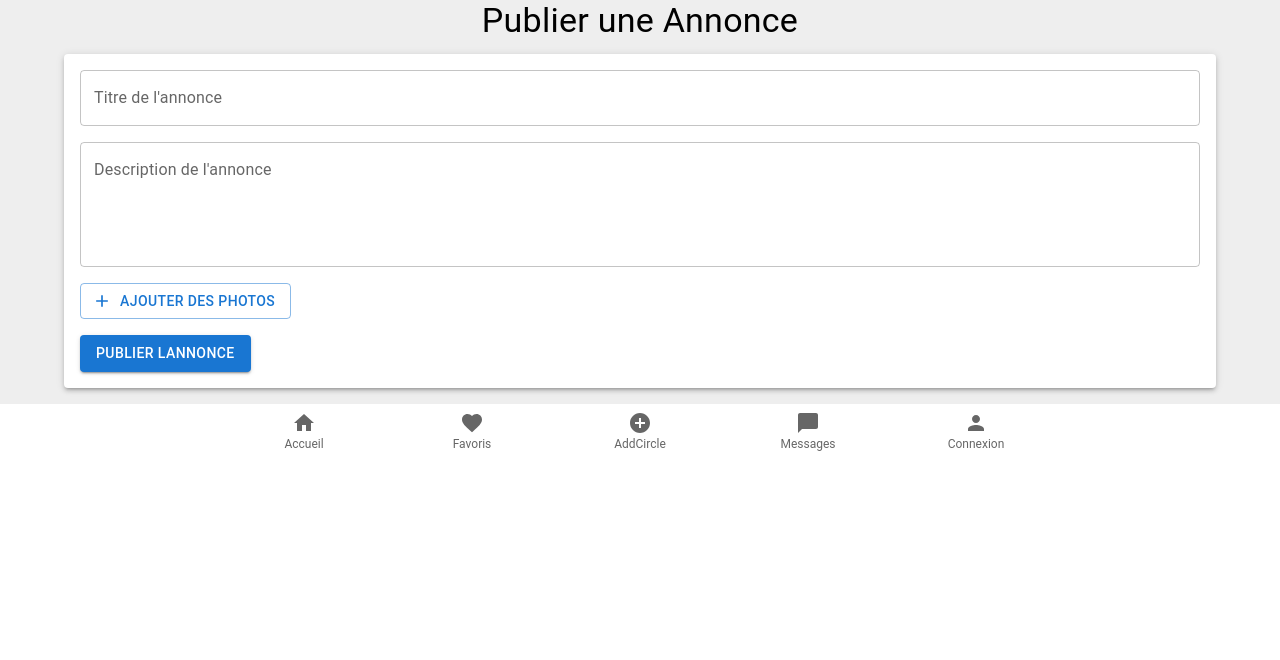
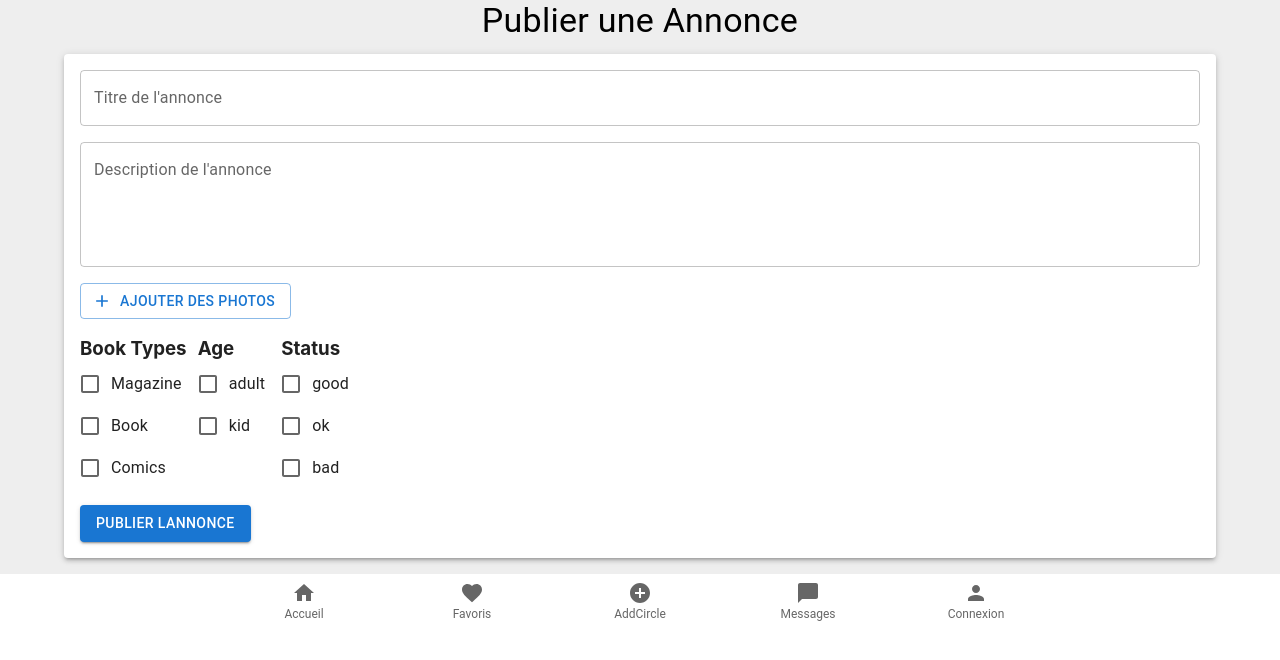
Before and after one commit to VinceBmmrt/projet-2-sensi-bd, a React (Vite) app: page /new-post in a window 1280 px wide. Shown: the top 660 px of the page. Built offline with nearby package versions, Linux system fonts and the light colour scheme.

Commit message:
refacto state

```diff
--- a/src/components/AddPostPage/AddPostPage.tsx
+++ b/src/components/AddPostPage/AddPostPage.tsx
@@ -7,6 +7,9 @@ import {
   Grid,
   Paper,
   IconButton,
+  FormGroup,
+  FormControlLabel,
+  Checkbox,
 } from '@mui/material';
 import { Add as AddIcon } from '@mui/icons-material';
 
@@ -14,7 +17,15 @@ function AddPostPage() {
   const [title, setTitle] = useState('');
   const [description, setDescription] = useState('');
   const [photos, setPhotos] = useState([]);
-
+  const [bookType, setBookType] = useState('');
+  const [age, setAge] = useState('');
+  const [status, setStatus] = useState('');
+  const [formData, setFormData] = useState({
+    distance: 5,
+    bookType: '',
+    age: '',
+    status: '',
+  });
   const handleTitleChange = (e) => {
     setTitle(e.target.value);
   };
@@ -35,12 +46,19 @@ function AddPostPage() {
       return updatedPhotos;
     });
   };
-
-  const handleSubmit = () => {
+  const handleCheckboxChange = (category, value) => {
+    setFormData((prevData) => ({
+      ...prevData,
+      [category]: prevData[category] === value ? '' : value,
+    }));
+  };
+  const handleSubmit = (event) => {
+    event.preventDefault();
     // Handle form submission logic here
     console.log('Title:', title);
     console.log('Description:', description);
     console.log('Photos:', photos);
+    console.log('FormCheckbox:', formData);
   };
 
   return (
@@ -49,6 +67,7 @@ function AddPostPage() {
         Publier une Annonce
       </Typography>
       <Paper elevation={3} style={{ padding: 16, marginBottom: 16 }}>
+        <form onSubmit={handleSubmit}>
           <Grid container spacing={2}>
             <Grid item xs={12}>
               <TextField
@@ -99,12 +118,109 @@ function AddPostPage() {
                 </IconButton>
               </Grid>
             ))}
+            <Grid item xs={12} style={{ display: 'flex' }}>
+              <div>
+                <h3>Book Types</h3>
+
+                <FormGroup>
+                  <FormControlLabel
+                    control={
+                      <Checkbox
+                        checked={formData.bookType === 'magazine'}
+                        onChange={() =>
+                          handleCheckboxChange('bookType', 'magazine')
+                        }
+                      />
+                    }
+                    label="Magazine"
+                  />
+                  <FormControlLabel
+                    control={
+                      <Checkbox
+                        checked={formData.bookType === 'book'}
+                        onChange={() =>
+                          handleCheckboxChange('bookType', 'book')
+                        }
+                      />
+                    }
+                    label="Book"
+                  />
+                  <FormControlLabel
+                    control={
+                      <Checkbox
+                        checked={formData.bookType === 'comics'}
+                        onChange={() =>
+                          handleCheckboxChange('bookType', 'comics')
+                        }
+                      />
+                    }
+                    label="Comics"
+                  />
+                </FormGroup>
+              </div>
+              <div>
+                <h3>Age</h3>
+                <FormGroup>
+                  <FormControlLabel
+                    control={
+                      <Checkbox
+                        checked={formData.age === 'adult'}
+                        onChange={() => handleCheckboxChange('age', 'adult')}
+                      />
+                    }
+                    label="adult"
+                  />
+                  <FormControlLabel
+                    control={
+                      <Checkbox
+                        checked={formData.age === 'kid'}
+                        onChange={() => handleCheckboxChange('age', 'kid')}
+                      />
+                    }
+                    label="kid"
+                  />
+                </FormGroup>
+              </div>
+              <div>
+                <h3>Status</h3>
+                <FormGroup>
+                  <FormControlLabel
+                    control={
+                      <Checkbox
+                        checked={formData.status === 'good'}
+                        onChange={() => handleCheckboxChange('status', 'good')}
+                      />
+                    }
+                    label="good"
+                  />
+                  <FormControlLabel
+                    control={
+                      <Checkbox
+                        checked={formData.status === 'ok'}
+                        onChange={() => handleCheckboxChange('status', 'ok')}
+                      />
+                    }
+                    label="ok"
+                  />
+                  <FormControlLabel
+                    control={
+                      <Checkbox
+                        checked={formData.status === 'bad'}
+                        onChange={() => handleCheckboxChange('status', 'bad')}
+                      />
+                    }
+                    label="bad"
+                  />
+                </FormGroup>
+              </div>
+            </Grid>
             <Grid item xs={12}>
-            <Button variant="contained" color="primary" onClick={handleSubmit}>
+              <Button variant="contained" color="primary" type="submit">
                 Publier lannonce
               </Button>
             </Grid>
           </Grid>
+        </form>
       </Paper>
     </Container>
   );
```
Lines whose indentation alone changed are shown as unchanged.
